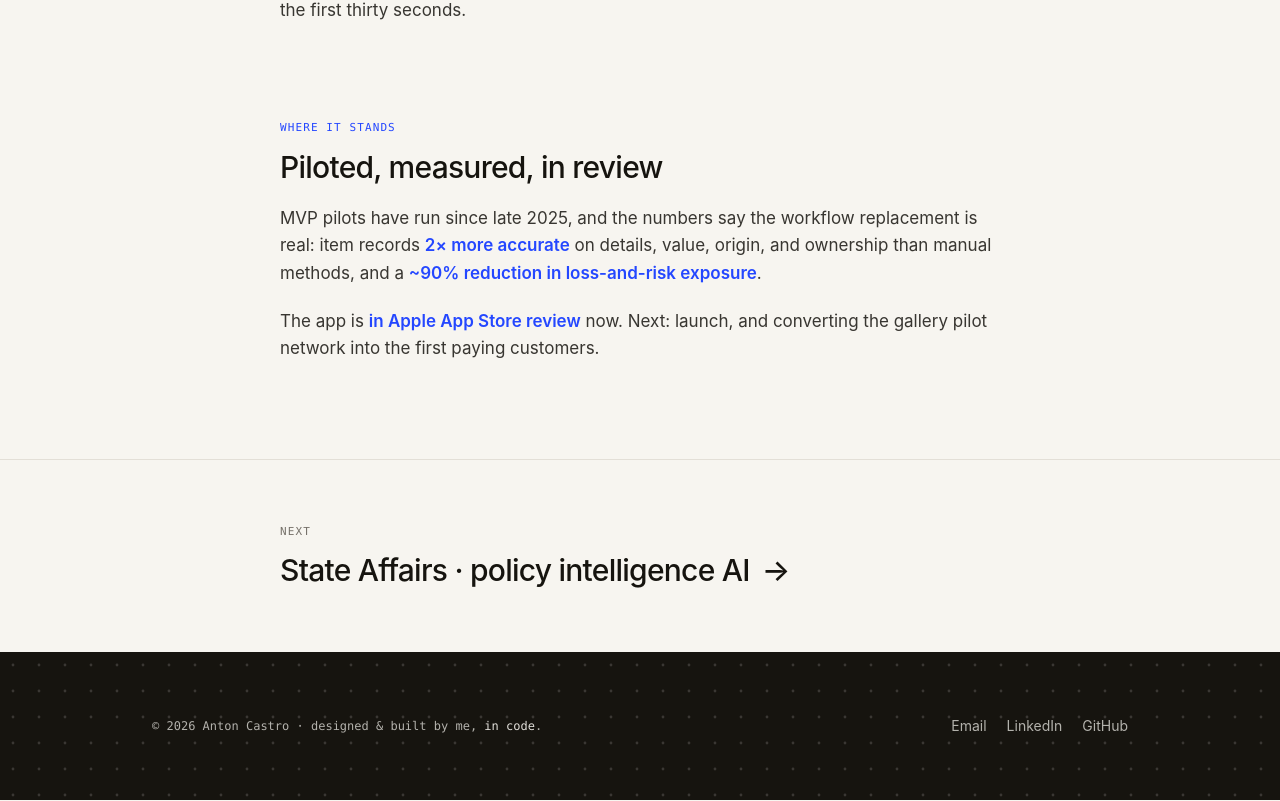
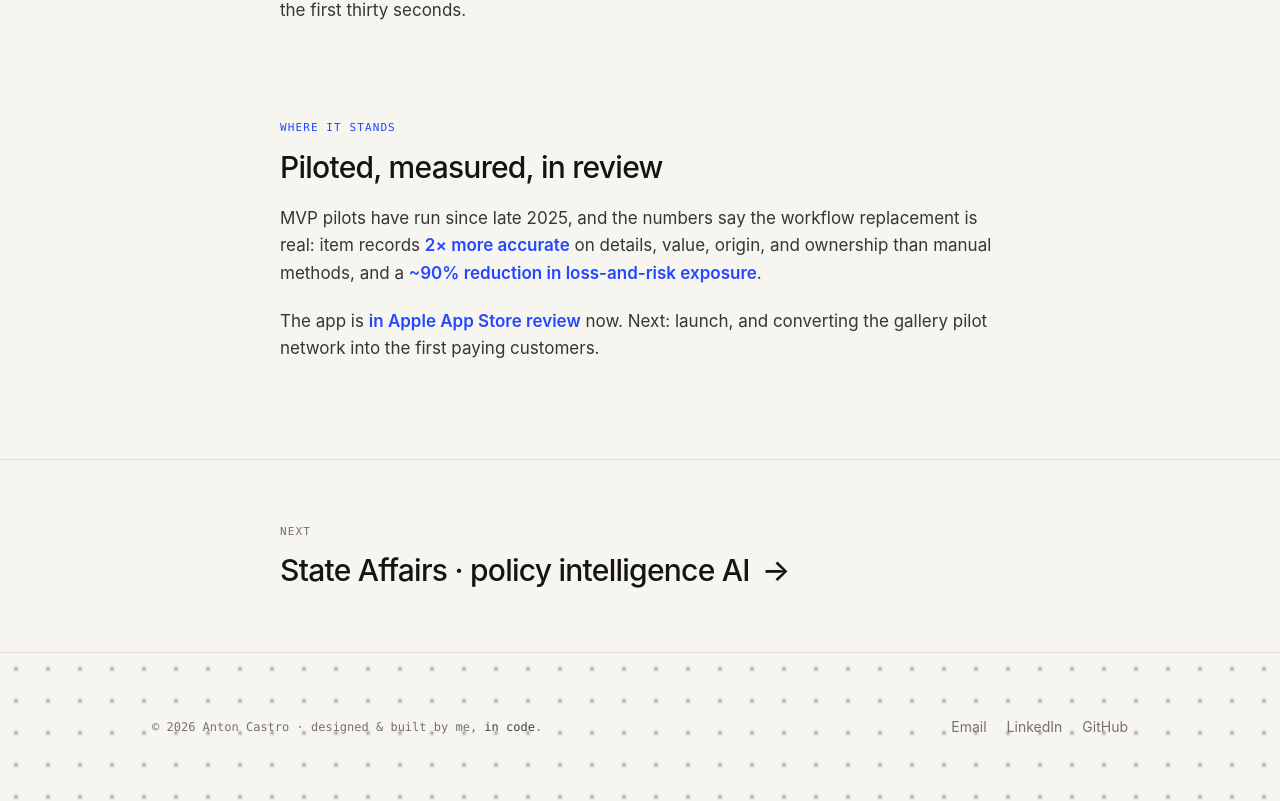
Before and after one commit to acaspx/portfolio-chops, a Next.js app: page /work/custoria in a window 1280 px wide. Shown: the part 4270-5071 px from the top of the page. Built offline with nearby package versions, Linux system fonts and the light colour scheme.

Commit message:
Remove work-card arrows; footer becomes light asterisk field (ink rest, accent/violet bloom, rotation)

```diff
--- a/components/DotGrid.tsx
+++ b/components/DotGrid.tsx
@@ -3,10 +3,11 @@
 import { useEffect, useRef } from "react";
 
 /**
- * Interactive dot field (canvas). Dots near the pointer grow and shift
- * from dim paper to accent blue, then violet at the core. The pointer
- * position is lerped for a soft trailing feel. Renders a static grid
- * when idle; the rAF loop only runs while there's motion to show.
+ * Interactive asterisk field (canvas). A grid of small 6-ray asterisks on
+ * paper; near the pointer they grow, rotate, and shift from dim ink to
+ * accent blue with a violet core. Pointer position is lerped for a soft
+ * trailing feel; the rAF loop sleeps once settled. Static under
+ * prefers-reduced-motion.
  */
 export default function DotGrid({ className }: { className?: string }) {
   const canvasRef = useRef<HTMLCanvasElement>(null);
@@ -17,10 +18,11 @@ export default function DotGrid({ className }: { className?: string }) {
     const ctx = canvas.getContext("2d");
     if (!ctx) return;
 
-    const GAP = 26;
-    const BASE_R = 1.4;
-    const MAX_R = 3.6;
-    const RADIUS = 130; // influence radius around pointer
+    const GAP = 32;
+    const BASE_R = 2.6; // half-length of a spoke at rest
+    const MAX_R = 6.5; // half-length at the pointer
+    const RADIUS = 130; // influence radius
+    const ANGLES = [0, Math.PI / 3, (2 * Math.PI) / 3]; // 3 strokes = 6 rays
 
     let width = 0;
     let height = 0;
@@ -28,7 +30,6 @@ export default function DotGrid({ className }: { className?: string }) {
     let raf = 0;
     let running = false;
 
-    // Actual and lerped pointer (lerp gives the trail)
     const target = { x: -9999, y: -9999 };
     const cursor = { x: -9999, y: -9999 };
 
@@ -45,28 +46,32 @@ export default function DotGrid({ className }: { className?: string }) {
 
     const draw = () => {
       ctx.clearRect(0, 0, width, height);
+      ctx.lineCap = "round";
       for (let x = GAP / 2; x < width; x += GAP) {
         for (let y = GAP / 2; y < height; y += GAP) {
-          const dx = x - cursor.x;
-          const dy = y - cursor.y;
-          const dist = Math.hypot(dx, dy);
-          // 1 at the pointer, 0 at the influence edge, eased
+          const dist = Math.hypot(x - cursor.x, y - cursor.y);
           const t = dist < RADIUS ? Math.pow(1 - dist / RADIUS, 2) : 0;
 
           const r = BASE_R + (MAX_R - BASE_R) * t;
-          let fill: string;
+          const spin = t * 0.6; // up to ~34° of rotation near the pointer
           if (t > 0.65) {
-            fill = `rgba(139, 92, 246, ${0.45 + t * 0.55})`; // --color-violet core
+            ctx.strokeStyle = `rgba(139, 92, 246, ${0.55 + t * 0.45})`; // --color-violet core
           } else if (t > 0.05) {
-            fill = `rgba(36, 71, 255, ${0.25 + t * 0.75})`; // --color-accent ring
+            ctx.strokeStyle = `rgba(36, 71, 255, ${0.35 + t * 0.65})`; // --color-accent ring
           } else {
-            fill = "rgba(247, 245, 240, 0.16)"; // dim paper at rest
+            ctx.strokeStyle = "rgba(22, 20, 15, 0.22)"; // dim ink at rest
           }
+          ctx.lineWidth = 1.1 + t * 0.7;
 
-          ctx.beginPath();
-          ctx.arc(x, y, r, 0, Math.PI * 2);
-          ctx.fillStyle = fill;
-          ctx.fill();
+          for (const a of ANGLES) {
+            const ang = a + spin;
+            const dx = Math.cos(ang) * r;
+            const dy = Math.sin(ang) * r;
+            ctx.beginPath();
+            ctx.moveTo(x - dx, y - dy);
+            ctx.lineTo(x + dx, y + dy);
+            ctx.stroke();
+          }
         }
       }
     };
@@ -75,7 +80,6 @@ export default function DotGrid({ className }: { className?: string }) {
       cursor.x += (target.x - cursor.x) * 0.18;
       cursor.y += (target.y - cursor.y) * 0.18;
       draw();
-      // Keep animating until the lerp settles
       if (Math.hypot(target.x - cursor.x, target.y - cursor.y) > 0.5) {
         raf = requestAnimationFrame(tick);
       } else {
--- a/components/Footer.tsx
+++ b/components/Footer.tsx
@@ -2,18 +2,18 @@ import DotGrid from "@/components/DotGrid";
 
 export default function Footer() {
   return (
-    <footer className="relative overflow-hidden bg-ink text-paper">
-      {/* Interactive dot field */}
+    <footer className="relative overflow-hidden border-t border-line">
+      {/* Interactive asterisk field */}
       <DotGrid className="absolute inset-0 h-full w-full" />
 
       <div className="pointer-events-none relative mx-auto flex max-w-5xl flex-col gap-4 px-6 py-16 sm:flex-row sm:items-center sm:justify-between">
-        <p className="pointer-events-auto font-mono text-xs text-paper/70">
+        <p className="pointer-events-auto font-mono text-xs text-muted">
           © {new Date().getFullYear()} Anton Castro · designed & built by me,{" "}
           <a
             href="https://github.com/acaspx/portfolio-chops"
             target="_blank"
             rel="noopener noreferrer"
-            className="link-line text-paper/90 hover:text-paper"
+            className="link-line text-ink/80 hover:text-ink"
           >
             in code
           </a>
@@ -21,13 +21,13 @@ export default function Footer() {
         </p>
         <ul className="pointer-events-auto flex gap-5 text-sm">
           <li>
-            <a className="link-line text-paper/70 hover:text-paper" href="mailto:ac.design.px@gmail.com">
+            <a className="link-line text-muted hover:text-ink" href="mailto:ac.design.px@gmail.com">
               Email
             </a>
           </li>
           <li>
             <a
-              className="link-line text-paper/70 hover:text-paper"
+              className="link-line text-muted hover:text-ink"
               href="https://www.linkedin.com/in/antoncastroe/"
               target="_blank"
               rel="noopener noreferrer"
@@ -37,7 +37,7 @@ export default function Footer() {
           </li>
           <li>
             <a
-              className="link-line text-paper/70 hover:text-paper"
+              className="link-line text-muted hover:text-ink"
               href="https://github.com/acaspx"
               target="_blank"
               rel="noopener noreferrer"
--- a/components/WorkCard.tsx
+++ b/components/WorkCard.tsx
@@ -92,17 +92,8 @@ export default function WorkCard({ work, index }: { work: Work; index: number })
         </div>
         <div className="flex items-center gap-4 font-mono text-xs text-muted shrink-0">
           <span>{work.year}</span>
-          {work.comingSoon ? (
+          {work.comingSoon && (
             <span className="rounded-full border border-line px-3 py-1">coming soon</span>
-          ) : (
-            <motion.span
-              aria-hidden
-              variants={{ hover: { x: 6, color: "var(--color-accent)" } }}
-              transition={{ duration: 0.35 }}
-              className="inline-block text-lg"
-            >
-              →
-            </motion.span>
           )}
         </div>
       </div>
```
